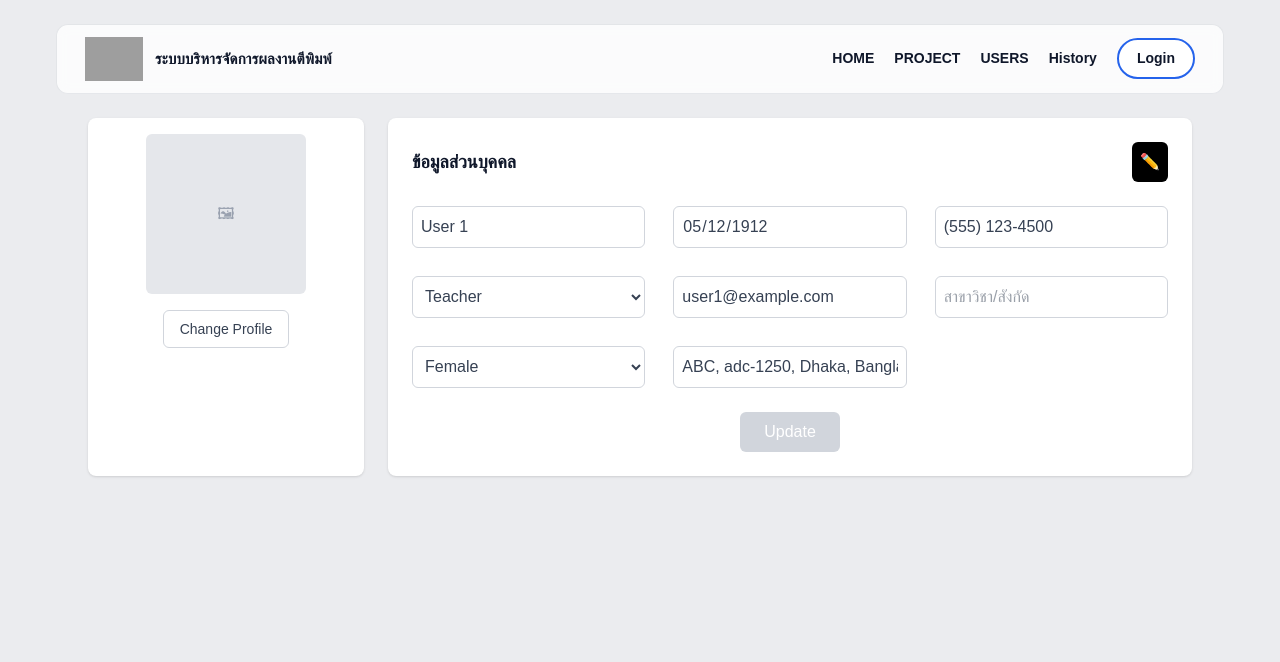
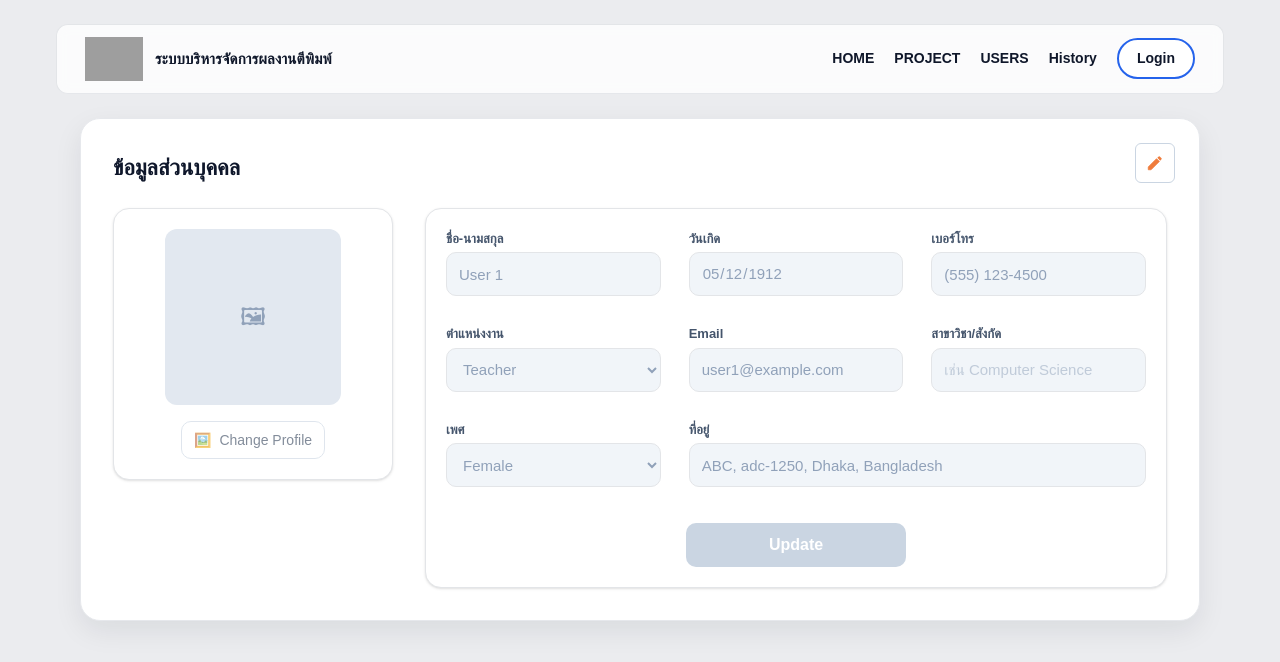
Before and after one commit to C6H12O6tan/projectse-g8, a Next.js app: page /Admin/user/edituser/1 in a window 1280 px wide. Shown: the top 662 px of the page. Built offline with nearby package versions, Linux system fonts and the light colour scheme; grey boxes are pictures that could not be loaded.

Commit message:
หน้า แก้ไข ข้อมูล สมบูรณ์

```diff
--- a/src/app/Admin/user/edituser/[id]/page.tsx
+++ b/src/app/Admin/user/edituser/[id]/page.tsx
@@ -1,15 +1,16 @@
 "use client";
 import React, { useState } from "react";
 import { useParams, useRouter } from "next/navigation";
-import TopNav from "../../../../components/TopNav"; // ใช้ alias "@/components" สั้นกว่า
+import TopNav from "../../../../components/TopNav";
 import { mockUsers } from "../../../../lib/data";
+
+type FieldChange =
+  React.ChangeEvent<HTMLInputElement | HTMLSelectElement | HTMLTextAreaElement>;
 
 export default function EditUserPage() {
   const params = useParams();
   const router = useRouter();
   const userId = Number(params.id);
-
-  // หา user จาก mock data
   const user = mockUsers.find((u) => u.id === userId);
 
   const [isEditing, setIsEditing] = useState(false);
@@ -26,18 +27,18 @@ export default function EditUserPage() {
 
   if (!user) {
     return (
-      <div className="p-6">
+      <main className="container">
         <TopNav />
-        <p>ไม่พบผู้ใช้งาน</p>
+        <div className="paper mt-4">
+          <p className="text-slate-700">ไม่พบผู้ใช้งาน</p>
         </div>
+      </main>
     );
   }
 
-  const handleChange = (
-    e: React.ChangeEvent<HTMLInputElement | HTMLSelectElement>
-  ) => {
+  const handleChange = (e: FieldChange) => {
     const { name, value } = e.target;
-    setFormData({ ...formData, [name]: value });
+    setFormData((s) => ({ ...s, [name]: value }));
   };
 
   const handleUpdate = () => {
@@ -45,121 +46,183 @@ export default function EditUserPage() {
     router.push("/Admin/user");
   };
 
+  // utilities
+  const ctrl =
+    "h-11 w-full rounded-[10px] border border-[var(--line)] bg-white px-3 text-[15px] text-slate-700 outline-none disabled:bg-slate-100 disabled:text-slate-400";
+  const label = "text-[13px] font-semibold text-slate-600";
+
   return (
     <main className="container">
       <TopNav />
-    <div className="min-h-screen ">
 
-      <div className="max-w-6xl mx-auto p-6 flex gap-6">
-        {/* Profile Picture */}
-        <div className="w-1/4 flex flex-col items-center bg-white p-4 rounded-lg shadow">
-          <div className="w-40 h-40 bg-gray-200 flex items-center justify-center rounded-md">
-            <span className="text-gray-400">🖼</span>
+      {/* กรอบหลัก */}
+      <section className="mx-auto mt-6 max-w-[1120px]">
+        <div className="relative rounded-[20px] border border-[#E6E8EC] bg-white p-8 shadow-[0_10px_28px_rgba(17,24,39,.08)]">
+          <h2 className="mb-6 text-[22px] font-extrabold text-slate-900">ข้อมูลส่วนบุคคล</h2>
+
+          {/* ปุ่มแก้ไข ขวาบน */}
+          <button
+            type="button"
+            onClick={() => setIsEditing((v) => !v)}
+            title="แก้ไข"
+            className="absolute right-6 top-6 inline-flex h-10 w-10 items-center justify-center rounded-md border border-slate-300 bg-white text-slate-700 hover:bg-slate-50"
+          >
+            <svg width="18" height="18" viewBox="0 0 24 24" fill="none">
+              <path d="M3 17.25V21h3.75L17.81 9.94l-3.75-3.75L3 17.25z" stroke="#ef7c3c" fill="#ef7c3c"/>
+              <path d="M20.71 7.04a1 1 0 0 0 0-1.41l-2.34-2.34a1 1 0 0 0-1.41 0l-1.83 1.83 3.75 3.75 1.83-1.83z" fill="#ef7c3c"/>
+            </svg>
+          </button>
+
+          {/* ====== เลย์เอาต์หลัก: ใช้ FLEX แทน GRID ====== */}
+          <div className="flex flex-col gap-8 md:flex-row md:items-start">
+            {/* ซ้าย: การ์ดโปรไฟล์ (ความกว้างคงที่) */}
+            <aside className="w-full md:w-[280px]">
+              <div className="rounded-[16px] border border-[var(--line)] bg-white p-5 shadow-sm">
+                <div className="flex flex-col items-center">
+                  <div className="mb-4 flex h-44 w-44 items-center justify-center rounded-[12px] bg-slate-200">
+                    <span className="text-2xl text-slate-400">🖼</span>
                   </div>
-          <button className="mt-4 px-4 py-2 border border-gray-300 rounded-md text-gray-700 hover:bg-gray-100 text-sm">
-            Change Profile
+                  <button
+                    type="button"
+                    disabled={!isEditing}
+                    className="inline-flex items-center gap-2 rounded-[10px] border border-slate-300 px-3 py-2 text-sm font-medium text-slate-700 hover:bg-slate-50 disabled:cursor-not-allowed disabled:opacity-60"
+                  >
+                    <span>🖼️</span> Change Profile
                   </button>
                 </div>
+              </div>
+            </aside>
 
-        {/* ข้อมูลส่วนบุคคล */}
-        <div className="flex-1 bg-white p-6 rounded-lg shadow relative">
-          <div className="flex justify-between items-center mb-6">
-            <h2 className="text-lg font-semibold">ข้อมูลส่วนบุคคล</h2>
-            <button
-              className="bg-black text-white p-2 rounded-md hover:bg-gray-800"
-              onClick={() => setIsEditing(!isEditing)}
-              title="แก้ไข"
-            >
-              ✏️
-            </button>
-          </div>
-
-          <div className="grid grid-cols-1 md:grid-cols-2 gap-4">
+            {/* ขวา: ฟอร์ม (กินพื้นที่ที่เหลือทั้งหมด) */}
+            <div className="min-w-0 flex-1">
+              <div className="rounded-[16px] border border-[var(--line)] bg-white p-5 shadow-sm">
+                {/* กริดอินพุต 3 คอลัมน์บน md+, บนมือถือ 1 คอลัมน์ */}
+                <div className="grid grid-cols-1 gap-x-5 gap-y-4 md:grid-cols-3">
+                  {/* ชื่อ */}
+                  <div className="flex flex-col gap-1">
+                    <label className={label}>ชื่อ-นามสกุล</label>
                     <input
+                      className={ctrl}
                       type="text"
                       name="name"
                       placeholder="ชื่อ - นามสกุล"
                       value={formData.name}
                       onChange={handleChange}
                       disabled={!isEditing}
-              className="border border-gray-300 text-gray-700 rounded-md p-2"
                     />
+                  </div>
+
+                  {/* วันเกิด */}
+                  <div className="flex flex-col gap-1">
+                    <label className={label}>วันเกิด</label>
                     <input
+                      className={ctrl}
                       type="date"
                       name="birthDate"
                       value={formData.birthDate}
                       onChange={handleChange}
                       disabled={!isEditing}
-              className="border border-gray-300 text-gray-700 rounded-md p-2"
                     />
+                  </div>
+
+                  {/* เบอร์โทร */}
+                  <div className="flex flex-col gap-1">
+                    <label className={label}>เบอร์โทร</label>
                     <input
+                      className={ctrl}
                       type="text"
                       name="phone"
-              placeholder="เบอร์โทร"
+                      placeholder="(555) 123-4519"
                       value={formData.phone}
                       onChange={handleChange}
                       disabled={!isEditing}
-              className="border border-gray-300 text-gray-700 rounded-md p-2"
                     />
+                  </div>
+
+                  {/* ตำแหน่งงาน */}
+                  <div className="flex flex-col gap-1">
+                    <label className={label}>ตำแหน่งงาน</label>
                     <select
+                      className={ctrl}
                       name="position"
                       value={formData.position}
                       onChange={handleChange}
                       disabled={!isEditing}
-              className="border border-gray-300 text-gray-700 rounded-md p-2"
                     >
                       <option>Teacher</option>
                       <option>Student</option>
                       <option>Admin</option>
                     </select>
+                  </div>
+
+                  {/* Email */}
+                  <div className="flex flex-col gap-1">
+                    <label className={label}>Email</label>
                     <input
+                      className={ctrl}
                       type="email"
                       name="email"
-              placeholder="Email"
+                      placeholder="user@example.com"
                       value={formData.email}
                       onChange={handleChange}
                       disabled={!isEditing}
-              className="border border-gray-300 text-gray-700 rounded-md p-2"
                     />
+                  </div>
+
+                  {/* สาขาวิชา/สังกัด */}
+                  <div className="flex flex-col gap-1">
+                    <label className={label}>สาขาวิชา/สังกัด</label>
                     <input
+                      className={ctrl}
                       type="text"
                       name="department"
-              placeholder="สาขาวิชา/สังกัด"
+                      placeholder="เช่น Computer Science"
                       value={formData.department}
                       onChange={handleChange}
                       disabled={!isEditing}
-              className="border border-gray-300 text-gray-700 rounded-md p-2"
                     />
+                  </div>
+
+                  {/* เพศ */}
+                  <div className="flex flex-col gap-1">
+                    <label className={label}>เพศ</label>
                     <select
+                      className={ctrl}
                       name="gender"
                       value={formData.gender}
                       onChange={handleChange}
                       disabled={!isEditing}
-              className="border border-gray-300 text-gray-700 rounded-md p-2"
                     >
                       <option>Male</option>
                       <option>Female</option>
                       <option>Other</option>
                     </select>
+                  </div>
+
+                  {/* ที่อยู่ — กิน 2 คอลัมน์ให้กว้างอ่านง่าย */}
+                  <div className="flex flex-col gap-1 md:col-span-2">
+                    <label className={label}>ที่อยู่</label>
                     <input
+                      className={ctrl}
                       type="text"
                       name="address"
-              placeholder="ที่อยู่"
+                      placeholder="ที่อยู่ปัจจุบัน"
                       value={formData.address}
                       onChange={handleChange}
                       disabled={!isEditing}
-              className="border border-gray-300 text-gray-700 rounded-md p-2"
                     />
                   </div>
 
-          <div className="mt-6 flex justify-center">
+                  {/* ปุ่ม Update กึ่งกลางเต็มแถวล่าง */}
+                  <div className="md:col-span-3 mt-2 flex justify-center">
                     <button
+                      type="button"
                       onClick={handleUpdate}
                       disabled={!isEditing}
-              className={`px-6 py-2 rounded-md text-white ${
+                      className={`h-11 w-[220px] rounded-[10px] px-6 font-semibold text-white transition ${
                         isEditing
-                  ? "bg-green-500 hover:bg-green-600"
-                  : "bg-gray-300 cursor-not-allowed"
+                          ? "bg-emerald-500 hover:bg-emerald-600"
+                          : "cursor-not-allowed bg-slate-300"
                       }`}
                     >
                       Update
@@ -168,7 +231,10 @@ export default function EditUserPage() {
                 </div>
               </div>
             </div>
+          </div>
+          {/* ====== /เลย์เอาต์หลัก ====== */}
+        </div>
+      </section>
     </main>
-
   );
 }
```
Lines whose indentation alone changed are shown as unchanged.
